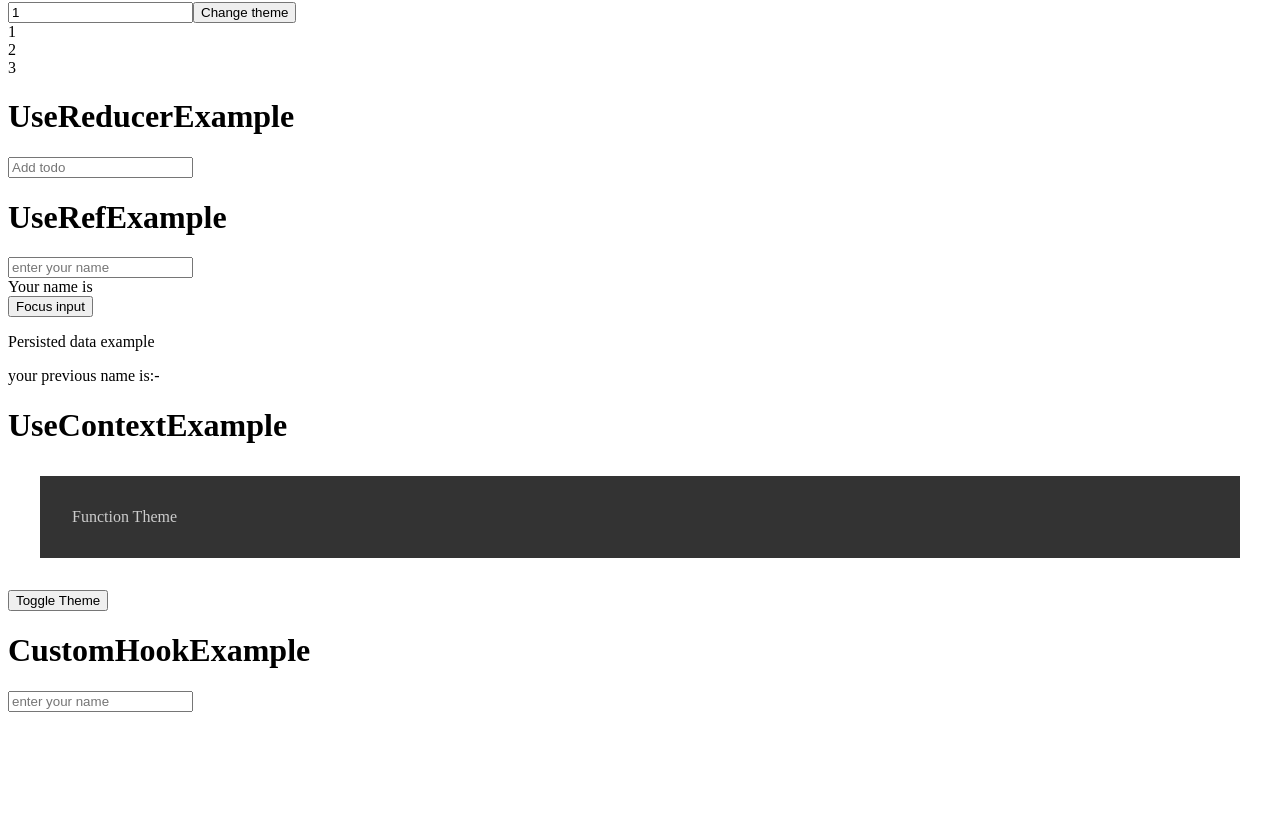
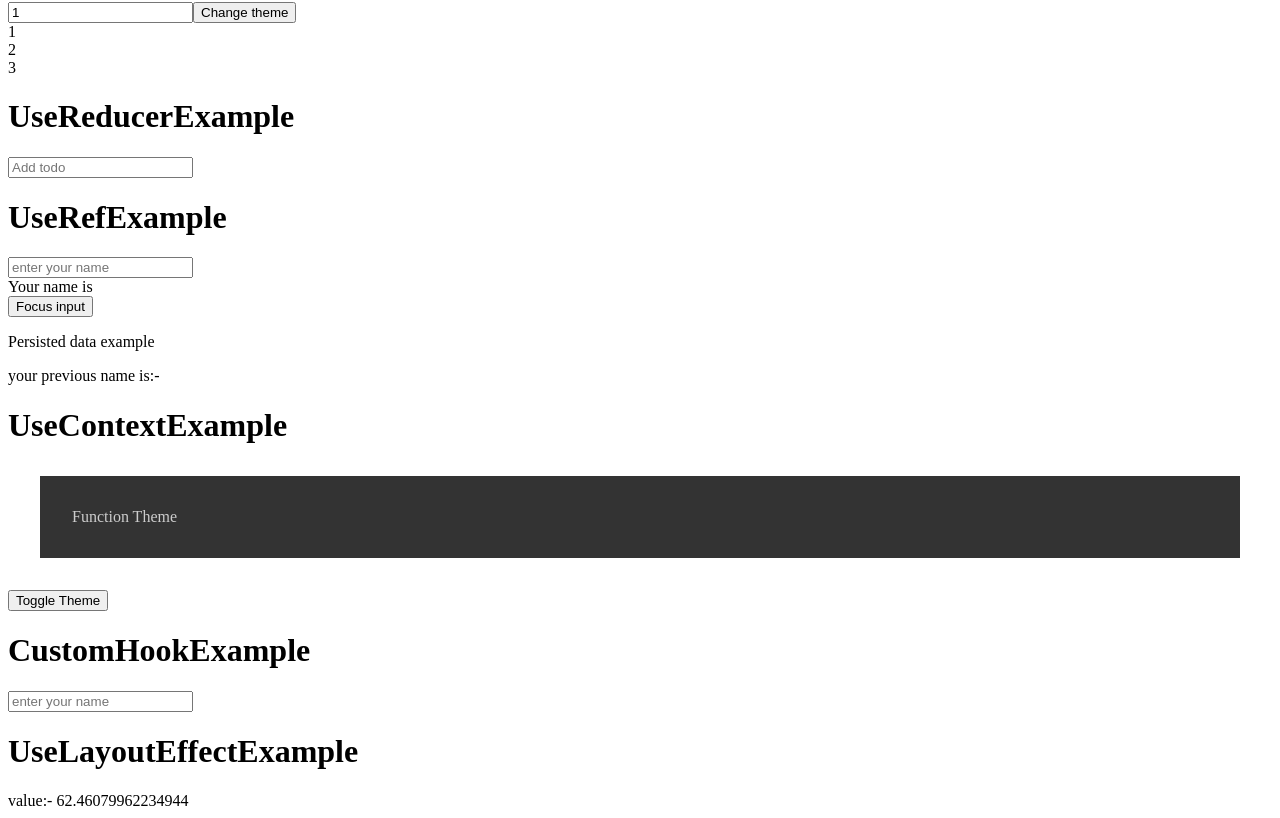
Before and after one commit to vinodkuumar/react-hooks, a React (Create React App) app: page / in a window 1280 px wide. Shown: the part 409-1227 px from the top of the page. Before the commit the page ends 1129 px from the top, so only its background shows below. Built offline with nearby package versions, Linux system fonts and the light colour scheme.

Commit message:
uselayout effect implemented

```diff
--- a/src/App.js
+++ b/src/App.js
@@ -7,6 +7,7 @@ import UseReducerExample from './UseReducerExample';
 import UseRefExample from './UseRefExample';
 import UseContextExample from './UseContextExample';
 import CustomHookExample from './CustomHookExample';
+import UseLayoutEffectExample from './UseLayoutEffectExample';
 
 function App({ initialCount }) {
   const [count, setCount] = useState(initialCount)
@@ -96,6 +97,9 @@ function App({ initialCount }) {
       <div>
         <CustomHookExample />
       </div>
+      <div>
+        <UseLayoutEffectExample />
+      </div>
     </>
   );
 }
--- /dev/null
+++ b/src/UseLayoutEffectExample.js
@@ -0,0 +1,18 @@
+import React,{useLayoutEffect,useState, useEffect} from 'react';
+
+const UseLayoutEffectExample = () => {
+    const [value,setValue] = useState(0);
+    useLayoutEffect(() => {
+        if(value === 0){
+            setValue(10 + Math.random() * 100)
+        }
+    },[value])
+    return(
+        <div>
+            <h1>UseLayoutEffectExample</h1>
+            <div onClick={() => setValue(0)}>value:- {value}</div>
+        </div>
+    )
+}
+
+export default UseLayoutEffectExample;
```
